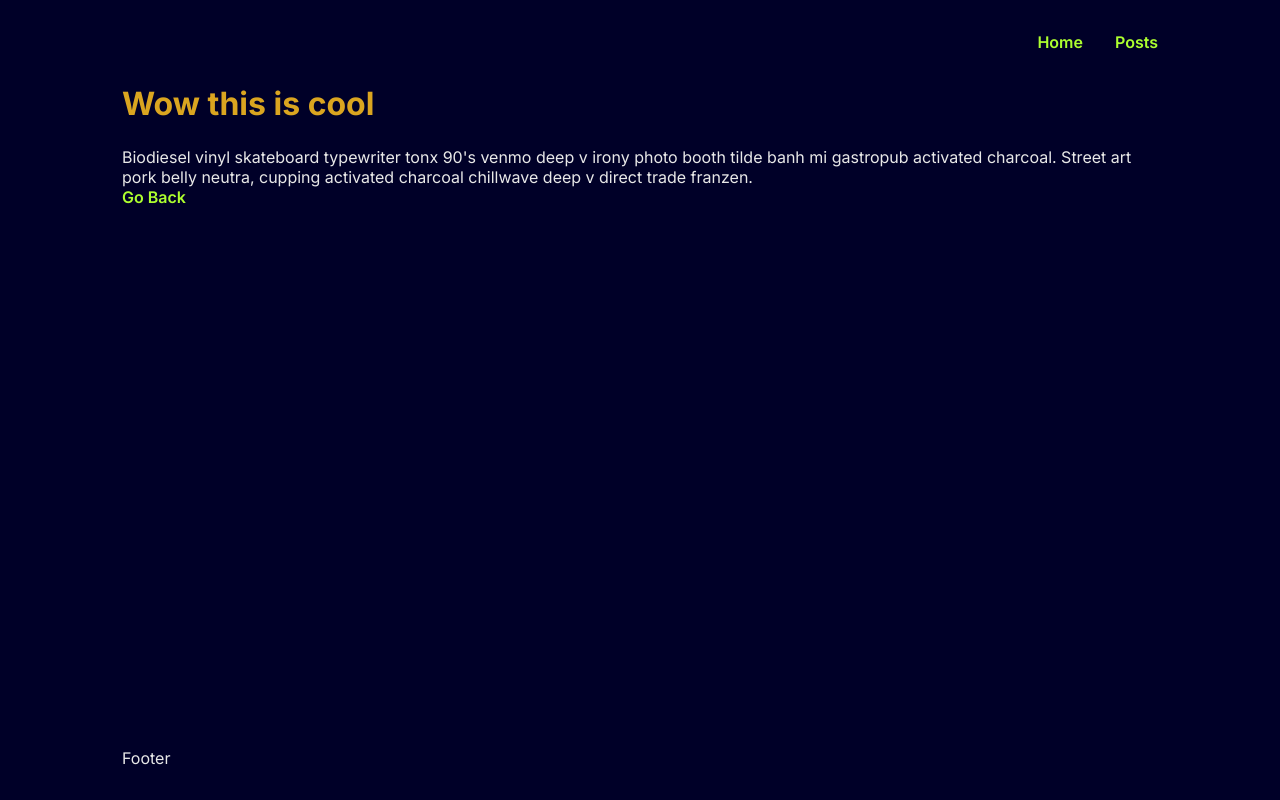
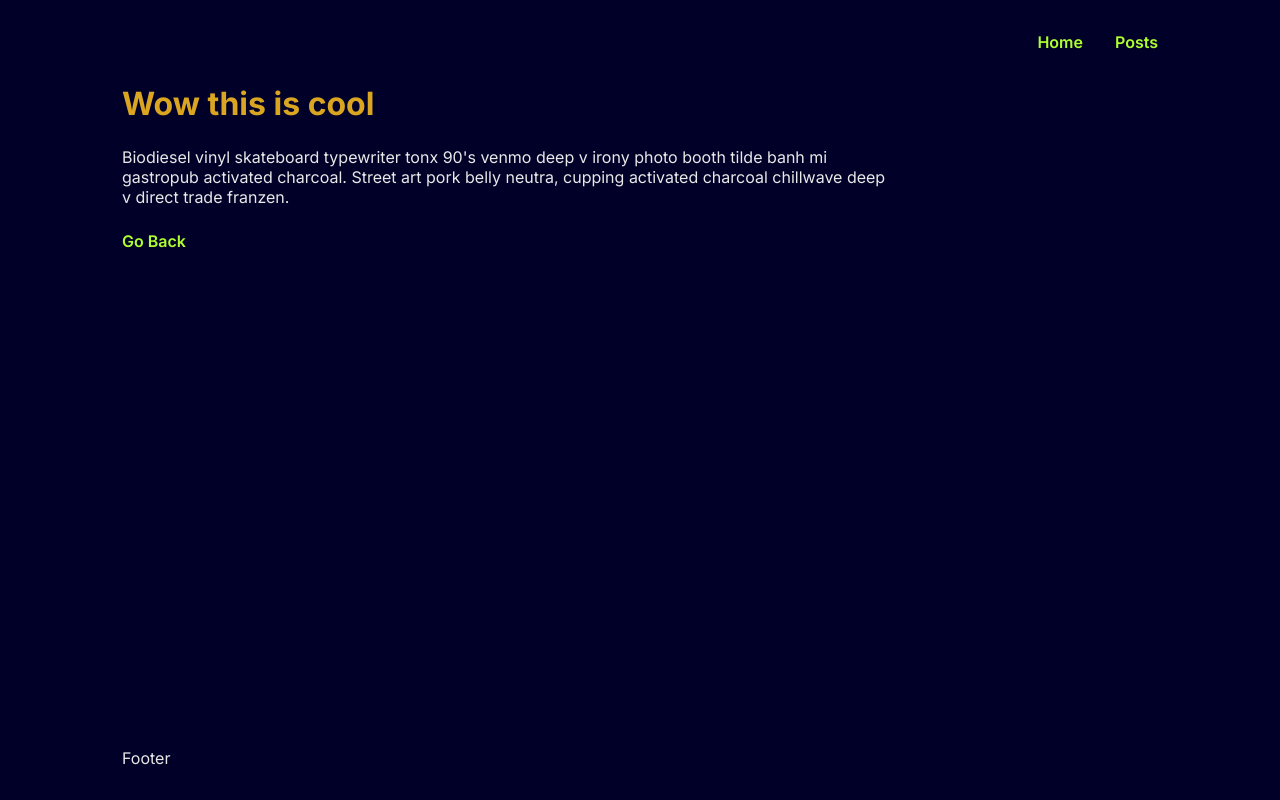
Before and after one commit to vincentpchevalier/next-blog, a Next.js app: page /blog/1 in a window 1280 px wide. Built offline with nearby package versions, Linux system fonts and the light colour scheme.

Commit message:
style links and post section

```diff
--- a/app/globals.css
+++ b/app/globals.css
@@ -67,6 +67,12 @@ a {
 	color: greenyellow;
 }
 
+a:hover,
+a:focus,
+a:active {
+	text-decoration: underline;
+}
+
 ul {
 	list-style: none;
 }
--- a/app/page.module.css
+++ b/app/page.module.css
@@ -42,3 +42,24 @@
 	margin-bottom: 1rem;
 	font-size: 1.4rem;
 }
+
+.post {
+	max-width: 60svw;
+}
+
+.post > * {
+	margin-bottom: 1.5rem;
+}
+
+.error {
+	flex-grow: 1;
+	display: flex;
+	justify-content: center;
+	align-items: center;
+}
+
+.errorMsg {
+	font-size: 2rem;
+	font-weight: 300;
+	color: coral;
+}
```
